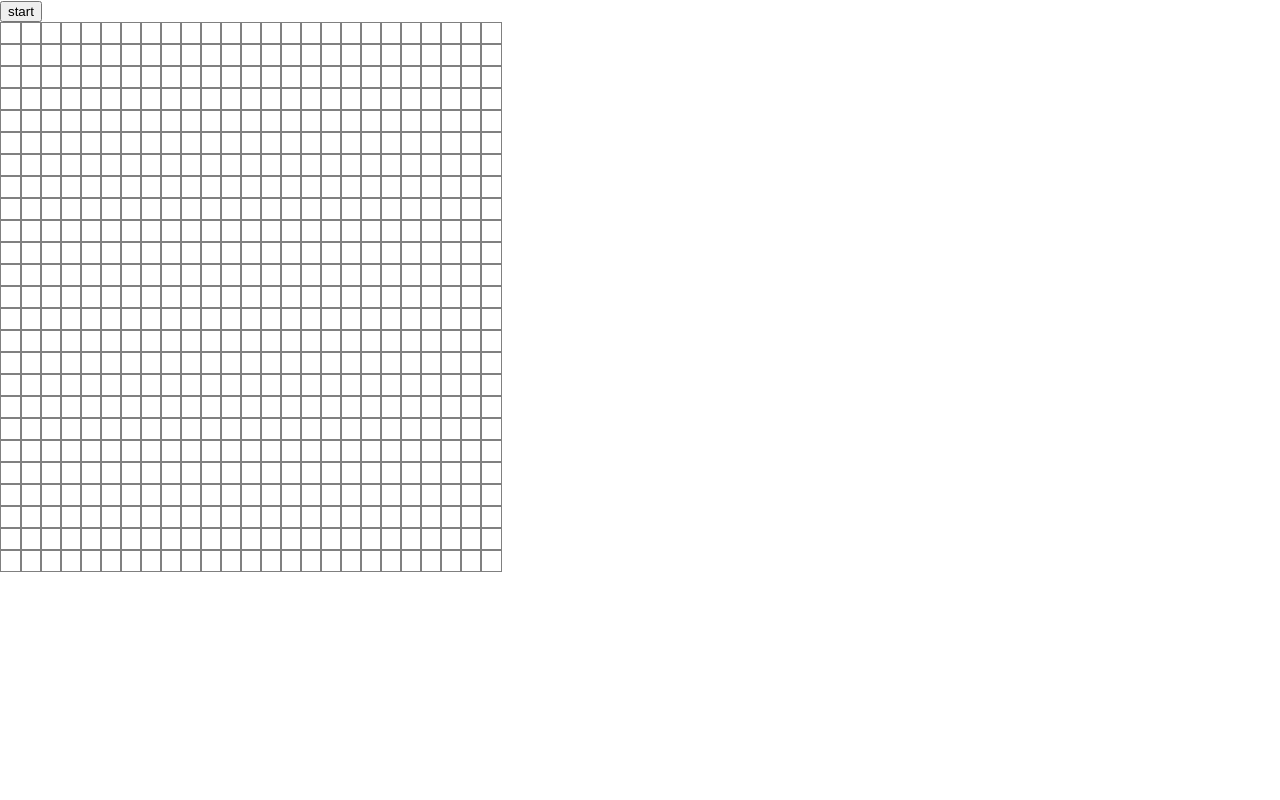
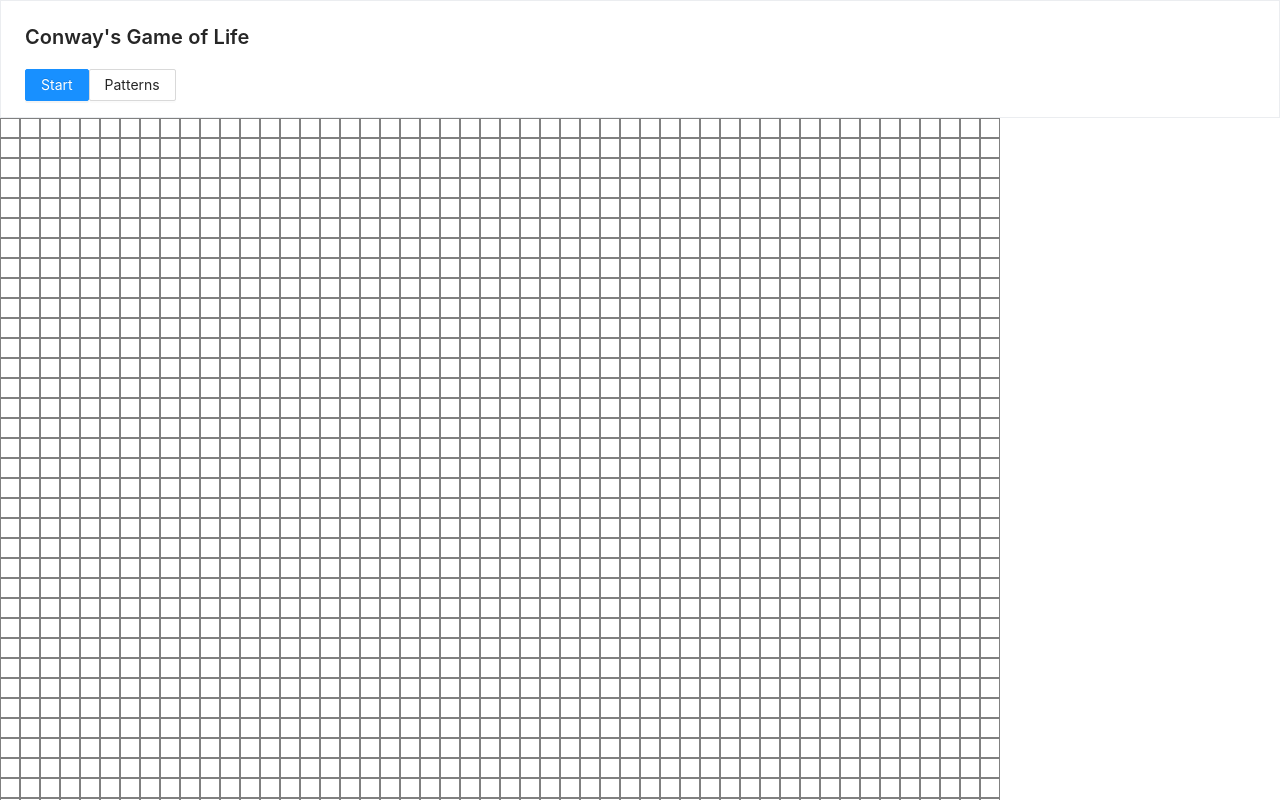
Before and after one commit to Festlandtommy/Game-of-Life-React, a React (Create React App) app: page / in a window 1280 px wide. Shown: the top 800 px of the page. Built offline with nearby package versions, Linux system fonts and the light colour scheme.

Commit message:
Add draw pattern and page header

```diff
--- a/package.json
+++ b/package.json
@@ -10,6 +10,7 @@
     "@types/node": "^12.20.19",
     "@types/react": "^17.0.19",
     "@types/react-dom": "^17.0.9",
+    "antd": "^4.16.12",
     "immer": "^8.0.1",
     "react": "^17.0.2",
     "react-dom": "^17.0.2",
--- a/src/App.tsx
+++ b/src/App.tsx
@@ -1,10 +1,15 @@
 import { FC, useCallback, useRef, useState } from 'react';
+import { Button, Dropdown } from 'antd';
 import logo from './logo.svg';
 import './App.css';
+import 'antd/dist/antd.css';
 import { produce } from 'immer'
+import { Header } from './components'
+import { PatternMenu } from './components/menus'
+import { draw } from './utils'
 
-const ROWS = 25;
-const COLUMNS = 25;
+const ROWS = 50;
+const COLUMNS = 50;
 
 // Moore neighborhood
 const operations = [
@@ -18,24 +23,29 @@ const operations = [
   [0, -1],   // W
 ];
 
+// patterns
+export enum Pattern {
+  None = 'None',
+  Block = 'Block',
+  Beehive = 'Beehive',
+  Loaf = 'Loaf',
+  Boat = 'Boat',
+  Tub = 'Tub',
+  Glider = 'Glider',
+}
+
 const App: FC = () => {
-  // const [grid, setGrid] = useState<any[][]>(Array.from({ length: ROWS }).map(() => Array.from({ length: COLUMNS }).fill(0)))
-  const [grid, setGrid] = useState(() => {
-    const rows = [];
-    for (let i = 0; i < ROWS; i++) {
-      rows.push(Array.from(Array(COLUMNS), () => 0));
-    }
-    return rows;
-  });
-
+  const [grid, setGrid] = useState<any[][]>(Array.from({ length: ROWS }).map(() => Array.from({ length: COLUMNS }).fill(0)))
   const [running, setRunning] = useState(false);
+  const [iterationTime, setIterationTime] = useState(100);
+  const [drawMode, setDrawMode] = useState<Pattern>(Pattern.None);
+  const myMenu = PatternMenu(setDrawMode);
 
   // make the value of running available in useCallback
   const runningRef = useRef(running);
   runningRef.current = running;
 
   const run = useCallback(() => {
-    console.log(runningRef.current);
     if (!runningRef.current) return;
 
     // simulate
@@ -64,13 +74,16 @@ const App: FC = () => {
       }
     }));
 
-    setTimeout(run, 100);
-  }, []);
+    setTimeout(run, iterationTime);
+  }, [iterationTime]);
 
   return (
     <>
-      <button
+      <Header running={running}>
+        <Button
+          type='primary'
           onClick={() => {
+            console.log('click')
             setRunning(!running);
             if (!running) {
               // state update might not be done in time
@@ -79,8 +92,16 @@ const App: FC = () => {
             }
           }}
         >
-        {running ? 'stop' : 'start'}
-      </button>
+          {running ? 'Stop' : 'Start'}
+        </Button>
+        <Dropdown
+          overlay={myMenu}
+          trigger={['click']}>
+          <Button>
+            Patterns
+          </Button>
+        </Dropdown>
+      </Header>
       <div style={{
         display: 'grid',
         gridTemplateColumns: `repeat(${COLUMNS}, 20px)`
@@ -91,7 +112,7 @@ const App: FC = () => {
             onClick={() => {
               // we dont want to mutate, so we produce a copy
               const newGrid = produce(grid, gridCopy => {
-                gridCopy[rowIndex][colIndex] = gridCopy[rowIndex][colIndex] ? 0 : 1;
+                draw(gridCopy, [rowIndex, colIndex], drawMode);
               });
               setGrid(newGrid);
             }}
--- /dev/null
+++ b/src/components/header/header.tsx
@@ -0,0 +1,46 @@
+import { Button, PageHeader, Row, Tag } from "antd";
+import { FC, ReactNode } from "react";
+import './styles.css'
+
+interface HeaderProps {
+    children?: ReactNode;
+    running?: boolean;
+}
+
+const Header: FC<HeaderProps> = ({ children, running }) => {
+
+    const content = (
+        <>
+            <div>
+                {children}
+            </div>
+        </>
+    );
+
+    interface ContentProps {
+        children?: ReactNode,
+        extraContent?: ReactNode,
+    }
+
+    const Content: FC<ContentProps> = ({ children, extraContent }) => (
+        <Row>
+            <div style={{ flex: 1 }}>{children}</div>
+            <div className="image">{extraContent}</div>
+        </Row>
+    );
+
+    return (
+        <PageHeader
+            className="site-page-header"
+            title="Conway's Game of Life"
+            tags={running ? <Tag color="blue">Running</Tag> : undefined}
+            extra
+        >
+            <Content>
+                {content}
+            </Content>
+        </PageHeader>
+    )
+}
+
+export { Header };
--- /dev/null
+++ b/src/components/header/styles.css
@@ -0,0 +1,3 @@
+.site-page-header {
+    border: 1px solid rgb(235, 237, 240);
+  }
--- /dev/null
+++ b/src/components/index.ts
@@ -0,0 +1 @@
+export { Header } from './header/header'
--- /dev/null
+++ b/src/components/menus/index.ts
@@ -0,0 +1 @@
+export { PatternMenu } from './patterns/component';
--- /dev/null
+++ b/src/components/menus/patterns/component.tsx
@@ -0,0 +1,39 @@
+import { Menu } from 'antd';
+import React, { FC, ReactElement } from 'react';
+
+const { SubMenu } = Menu;
+
+interface PatternMenuProps {
+    setterMethod: (a: any) => void;
+}
+
+
+const PatternMenu = (setterMethod: any): ReactElement<any> => {
+    const handleMenuClick = ({ key }: { key: string }) => {
+        console.log(key);
+        setterMethod(key);
+    }
+
+    return (
+        <Menu selectable onClick={handleMenuClick}>
+            <SubMenu key="stillLifes" title="Still lifes">
+                <Menu.Item key="Block">Block</Menu.Item>
+                <Menu.Item key="Beehive">Beehive</Menu.Item>
+                <Menu.Item key="Loaf">Loaf</Menu.Item>
+                <Menu.Item key="Boat">Boat</Menu.Item>
+                <Menu.Item key="Tub">Tub</Menu.Item>
+            </SubMenu>
+            <SubMenu key='oscillators' title="Oscillators" disabled>
+                <Menu.Item key="o1">5d menu item</Menu.Item>
+                <Menu.Item key="o2">6th menu item</Menu.Item>
+            </SubMenu>
+            <SubMenu key='spaceships' title="Spaceships">
+                <Menu.Item key="Glider">Glider</Menu.Item>
+                <Menu.Item key="ss2">...</Menu.Item>
+            </SubMenu>
+        </Menu>
+    )
+}
+
+
+export { PatternMenu }
--- /dev/null
+++ b/src/utils/draw.ts
@@ -0,0 +1,72 @@
+import { Pattern } from '../App'
+
+
+// mutates the gridCopy to draw pattern at the cursor coordinates
+export const draw = (gridCopy: any[][], coordinates: [i: number, j: number], drawMode: Pattern): void => {
+    const [i, j] = coordinates;
+    const drawPattern = {
+        [Pattern.None]: () => {
+            gridCopy[i][j] = gridCopy[i][j] ? 0 : 1;
+        },
+        // XX
+        // XX
+        [Pattern.Block]: () => {
+            gridCopy[i][j] = 1;
+            gridCopy[i][j + 1] = 1;
+            gridCopy[i + 1][j] = 1;
+            gridCopy[i + 1][j + 1] = 1;
+        },
+        //  XX
+        // X  X
+        //  XX
+        [Pattern.Beehive]: () => {
+            gridCopy[i][j] = 1;
+            gridCopy[i + 1][j + 1] = 1;
+            gridCopy[i - 1][j + 1] = 1;
+            gridCopy[i + 1][j + 2] = 1;
+            gridCopy[i - 1][j + 2] = 1;
+            gridCopy[i][j + 3] = 1;
+        },
+        //  XX
+        // X  X
+        //  X X
+        //   X
+        [Pattern.Loaf]: () => {
+            gridCopy[i][j] = 1;
+            gridCopy[i][j + 3] = 1;
+            gridCopy[i - 1][j + 1] = 1;
+            gridCopy[i - 1][j + 2] = 1;
+            gridCopy[i + 1][j + 1] = 1;
+            gridCopy[i + 1][j + 3] = 1;
+            gridCopy[i + 2][j + 2] = 1;
+        },
+        // XX
+        // X X
+        //  X
+        [Pattern.Boat]: () => {
+            gridCopy[i][j] = 1;
+            gridCopy[i][j + 1] = 1;
+            gridCopy[i + 1][j] = 1;
+            gridCopy[i + 2][j + 1] = 1;
+            gridCopy[i + 1][j + 2] = 1;
+        },
+        //  X
+        // X X
+        //  X
+        [Pattern.Tub]: () => {
+            gridCopy[i][j] = 1;
+            gridCopy[i + 1][j + 1] = 1;
+            gridCopy[i - 1][j + 1] = 1;
+            gridCopy[i][j + 2] = 1;
+        },
+        [Pattern.Glider]: () => {
+            gridCopy[i][j] = 1;
+            gridCopy[i][j + 2] = 1;
+            gridCopy[i + 1][j + 1] = 1;
+            gridCopy[i + 1][j + 2] = 1;
+            gridCopy[i + 2][j + 1] = 1;
+        },
+
+    }
+    drawPattern[drawMode]();
+}
--- /dev/null
+++ b/src/utils/index.ts
@@ -0,0 +1 @@
+export { draw } from './draw'
```
Also changed, not shown: 1 other file (tests, documents, lock files or other folders). Lines whose indentation alone changed are shown as unchanged.
